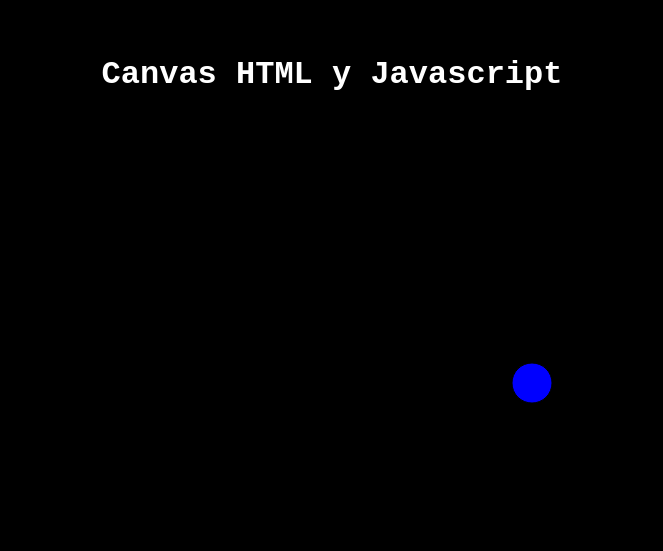
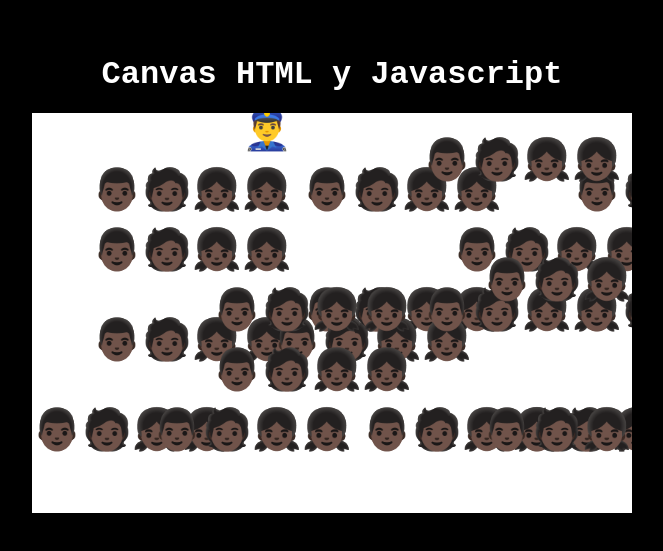
Before and after one commit to DiegoARomeroH/ProyectosJS, a plain HTML site: page GraphicsCanvas/index.html in a window 1280 px wide. Shown: the part 131-682 px from the top of the page, without its empty margins (308-971 px from the left). Drawn offline with Linux system fonts and the light colour scheme.

Commit message:
10 Eventos Teclados Canvas JS

```diff
--- a/GraphicsCanvas/bolita.js
+++ b/GraphicsCanvas/bolita.js
@@ -45,3 +45,5 @@ setInterval(() => {
         dirY = 1;
     }
 }, 25);
+
+.addEventListener
--- /dev/null
+++ b/GraphicsCanvas/directions.js
@@ -0,0 +1,84 @@
+const dib = document.getElementById("canva");
+const ctx = dib.getContext("2d");
+let direction = 1; // 1-right , 2- down, 3- left , 4-up
+let pozX = 0;
+let pozY = 1;
+
+function ghost(x, y) {
+  ctx.font = '40px serif';
+  ctx.fillText('👮‍♂️', x * 30, y * 30);
+}
+
+const pollitos = [];
+for (let i = 0; i < 20; i++) {
+  const pollito = {
+    x: Math.floor(Math.random() * 20),
+    y: 1 + Math.floor(Math.random() * 13),
+    pinta: function () {
+      if (!this.comido) {
+        ctx.font = '40px serif';
+        ctx.fillText('👨🏿‍🧑🏿‍👧🏿‍👧🏿', this.x * 30, this.y * 30);
+      }
+    },
+    comido: false
+  }
+  pollitos.push(pollito);
+}
+
+function checkCollisions() {
+  pollitos.forEach(pollito => {
+    if (pollito.x === pozX && pollito.y === pozY) {
+      pollito.comido = true;
+    }
+  });
+}
+
+setInterval(() => {
+  ctx.clearRect(0, 0, 600, 400);
+  pollitos.forEach(pollito => pollito.pinta());
+  ghost(pozX, pozY);
+  checkCollisions(); // Verificar colisiones antes de pintar de nuevo
+  pollitos.forEach(pollito => {
+    if (!pollito.comido) {
+      pollito.pinta();
+    }
+  });
+  switch (direction) {
+    case 1:
+      pozX++;
+      break;
+    case 2:
+      pozY++;
+      break;
+    case 3:
+      pozX--;
+      break;
+    case 4:
+      pozY--;
+      break;
+  }
+  if (pozX > 20) pozX = 0;
+  if (pozX < 0) pozX = 20;
+  if (pozY > 13) pozY = 1;
+  if (pozY < 1) pozY = 13;
+}, 70);
+
+document.querySelector('body')
+  .addEventListener('keydown', (e) => {
+    e.preventDefault();
+    console.log(e.key);
+    switch (e.key) {
+      case 'ArrowRight':
+        direction = 1;
+        break;
+      case 'ArrowDown':
+        direction = 2;
+        break;
+      case 'ArrowLeft':
+        direction = 3;
+        break;
+      case 'ArrowUp':
+        direction = 4;
+        break;
+    }
+  })
--- a/GraphicsCanvas/index.html
+++ b/GraphicsCanvas/index.html
@@ -22,7 +22,7 @@
             margin: 20px;
         }
         canvas {
-            background-color: black;
+            background-color: white;
         }
     </style>
 </head>
@@ -31,6 +31,6 @@
         <h1>Canvas HTML y Javascript</h1>
       <canvas id="canva" width="600" height="400"></canvas>
     </div>
-    <script src="./bolita.js"></script>
+    <script src="./directions.js"></script>
 </body>
 </html>
```
